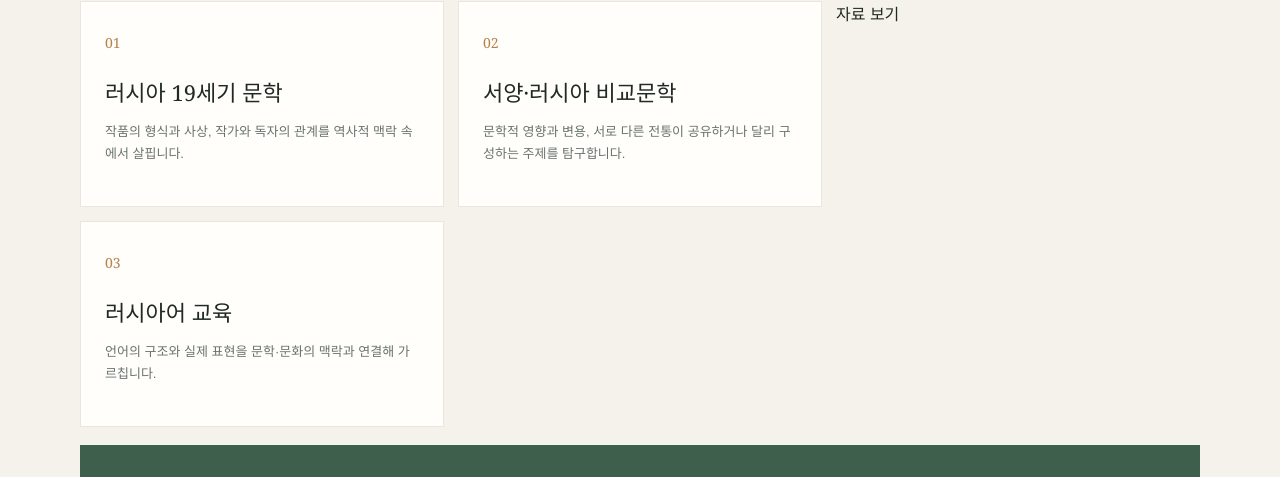
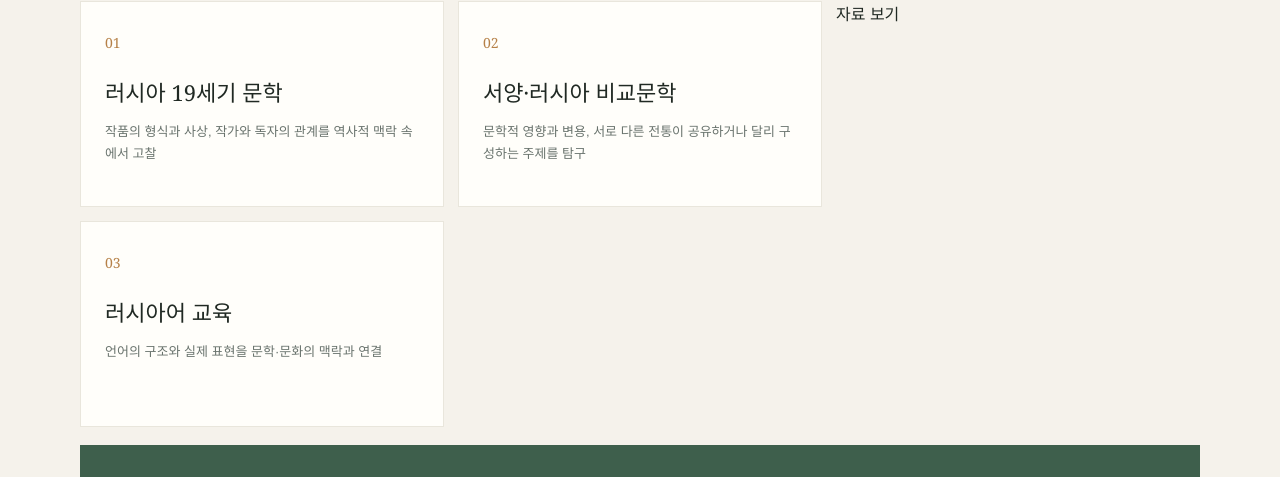
Before and after one commit to arachika/arachika.github.io, a plain HTML site: page index.html in a window 1280 px wide. Shown: the part 1300-1777 px from the top of the page. Drawn offline with Linux system fonts and the light colour scheme.

Commit message:
Refactor card articles in index.html

```diff
--- a/index.html
+++ b/index.html
@@ -47,11 +47,9 @@
       <div class="wrap">
         <div class="section-head"><div class="eyebrow" data-ko="02 / 관심 분야" data-en="02 / Areas of interest">02 / 관심 분야</div><h2 data-ko="서로 다른 문학이<br>만나는 자리." data-en="Where literary traditions meet.">서로 다른 문학이<br>만나는 자리.</h2></div>
         <div class="cards">
-          <article class="card"><span class="num">01</span><h3 data-ko="러시아 19세기 문학" data-en="Nineteenth-century Russian literature">러시아 19세기 문학</h3><p data-ko="작품의 형식과 사상, 작가와 독자의 관계를 역사적 맥락 속에서 살핍니다." data-en="Form, ideas, and the relationship between writers and readers in historical context.">작품의 형식과 사상, 작가와 독자의 관계를 역사적 맥락 속에서 살핍니다.</p></article>
-          <article class="card"><span class="num">02</span><h3 data-ko="서양·러시아 비교문학" data-en="Western–Russian comparative literature">서양·러시아 비교문학</h3><p data-ko="문학적 영향과 변용, 서로 다른 전통이 공유하거나 달리 구성하는 주제를 탐구합니다." data-en="Literary influence and transformation, and themes shared or reshaped across traditions.">문학적 영향과 변용, 서로 다른 전통이 공유하거나 달리 구성하는 주제를 탐구합니다.</p></article>
-         <a href="materials/Medievalism-Dickens-Seven Poor Travellers.pdf">자료 보기
-</a>
-          <article class="card"><span class="num">03</span><h3 data-ko="러시아어 교육" data-en="Teaching Russian">러시아어 교육</h3><p data-ko="언어의 구조와 실제 표현을 문학·문화의 맥락과 연결해 가르칩니다." data-en="Connecting language structures and everyday expression with literary and cultural contexts.">언어의 구조와 실제 표현을 문학·문화의 맥락과 연결해 가르칩니다.</p></article>
+          <article class="card"><span class="num">01</span><h3 data-ko="러시아 19세기 문학" data-en="Nineteenth-century Russian literature">러시아 19세기 문학</h3><p data-ko="작품의 형식과 사상, 작가와 독자의 관계를 역사적 맥락 속에서 고찰" data-en="Form, ideas, and the relationship between writers and readers in historical context.">작품의 형식과 사상, 작가와 독자의 관계를 역사적 맥락 속에서 고찰</p></article>
+          <article class="card"><span class="num">02</span><h3 data-ko="서양·러시아 비교문학" data-en="Western–Russian comparative literature">서양·러시아 비교문학</h3><p data-ko="문학적 영향과 변용, 서로 다른 전통이 공유하거나 달리 구성하는 주제를 탐구" data-en="Literary influence and transformation, and themes shared or reshaped across traditions.">문학적 영향과 변용, 서로 다른 전통이 공유하거나 달리 구성하는 주제를 탐구</p></article><a href="materials/Medievalism-Dickens-Seven Poor Travellers.pdf">자료 보기</a>
+          <article class="card"><span class="num">03</span><h3 data-ko="러시아어 교육" data-en="Teaching Russian">러시아어 교육</h3><p data-ko="언어의 구조와 실제 표현을 문학·문화의 맥락과 연결" data-en="Connecting language structures and everyday expression with literary and cultural contexts.">언어의 구조와 실제 표현을 문학·문화의 맥락과 연결</p></article>
         </div>
         <div class="research" style="margin-top:18px"><div class="eyebrow" data-ko="개인 연구 프로젝트" data-en="Ongoing personal project">개인 연구 프로젝트</div><div><h2 data-ko="서양 문학과 러시아 문학을 함께 읽기" data-en="Reading Western and Russian literature together">서양 문학과 러시아 문학을 함께 읽기</h2><p data-ko="현재 서양 문학과 러시아 문학의 비교 연구를 개인 프로젝트로 진행하고 있습니다. 작품 사이의 대화와 문학적 맥락을 따라가며 비교문학의 관점에서 읽을 질문을 만들어 갑니다." data-en="I am pursuing a personal project in Western–Russian comparative literature, following conversations between works and developing questions through a comparative lens.">현재 서양 문학과 러시아 문학의 비교 연구를 개인 프로젝트로 진행하고 있습니다. 작품 사이의 대화와 문학적 맥락을 따라가며 비교문학의 관점에서 읽을 질문을 만들어 갑니다.</p><div class="keywords"><span>Russia</span><span>Europe</span><span>19th century</span><span data-ko="비교문학" data-en="Comparative literature">비교문학</span></div></div></div>
       </div>
```
